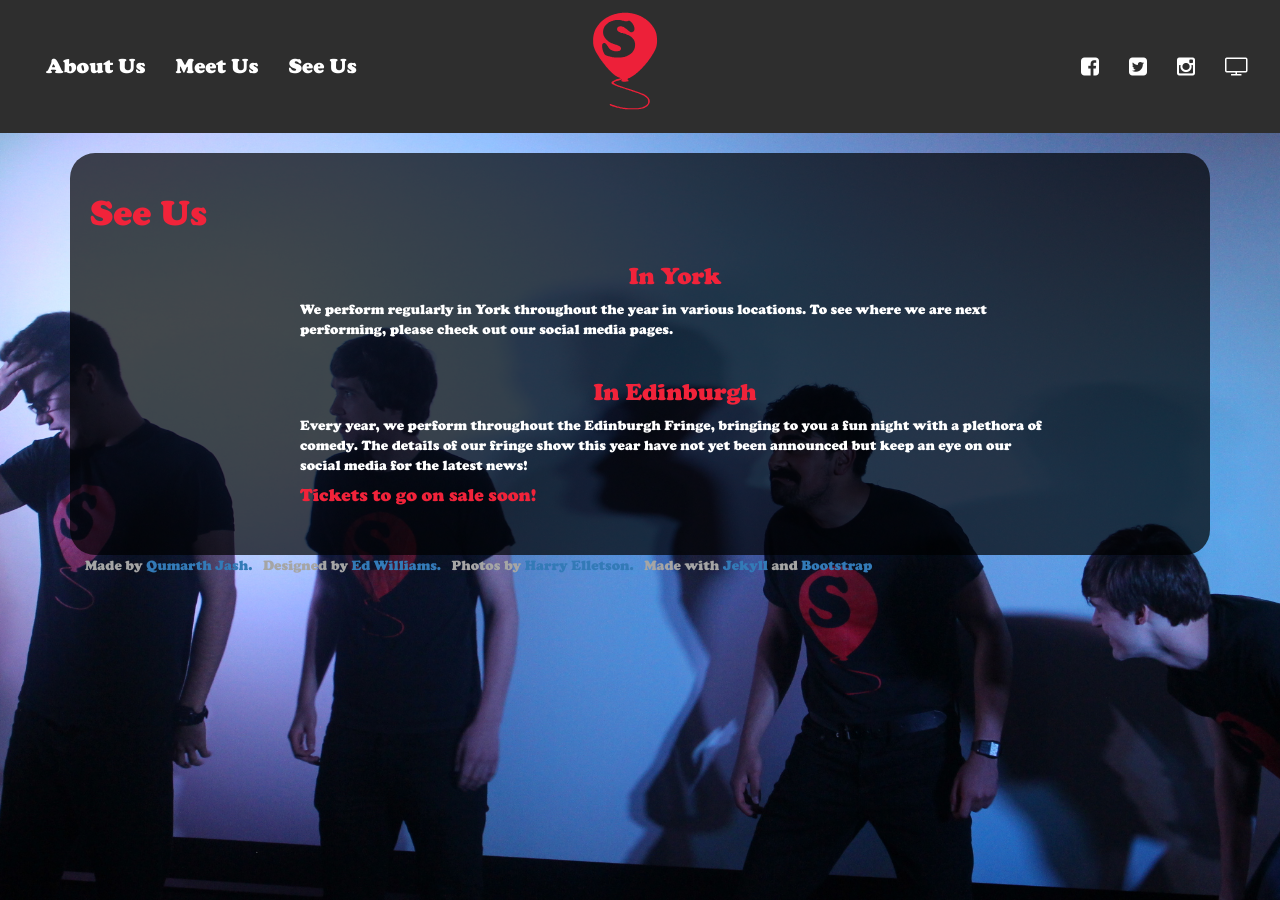
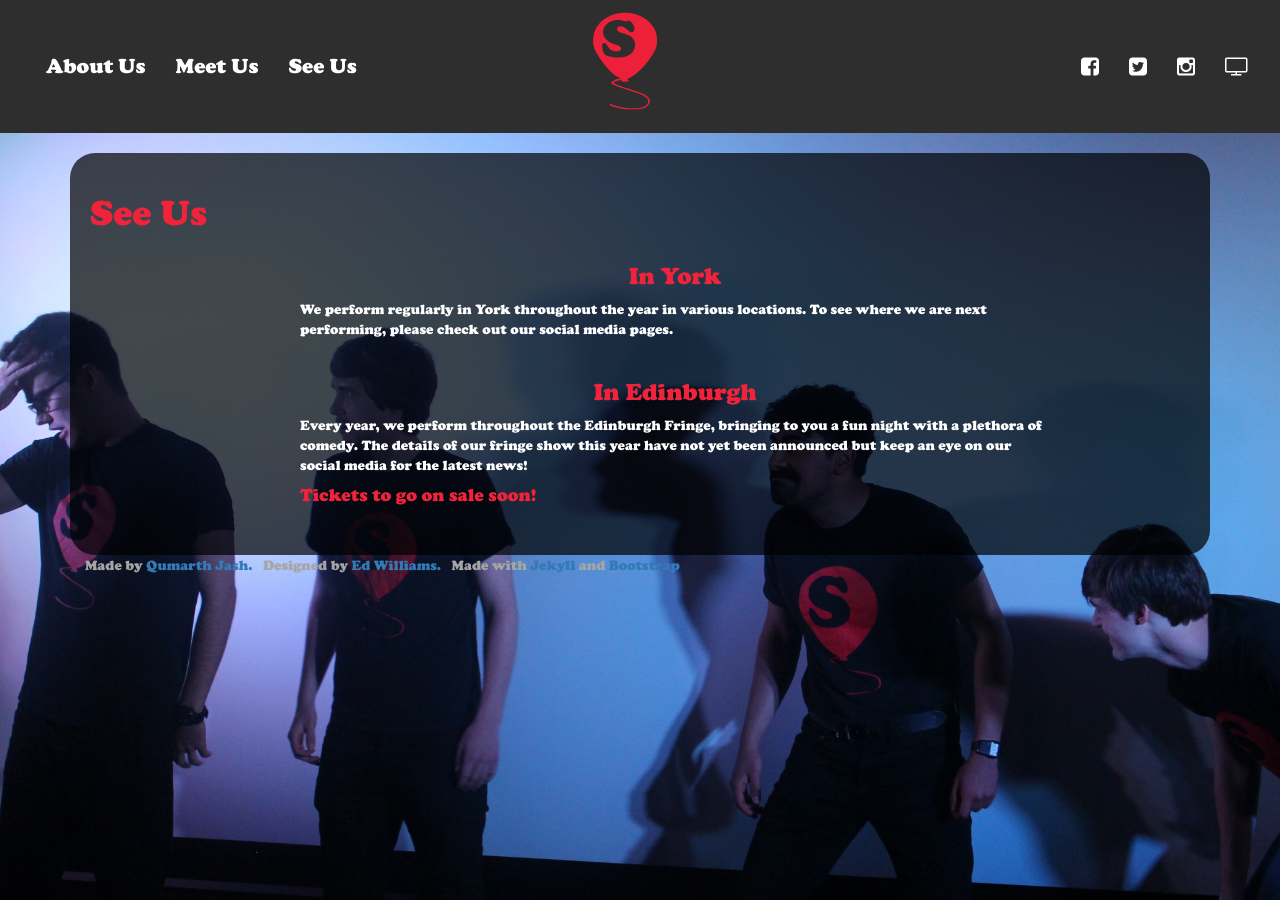
Before and after one commit to ComedySoc/shambles-website, a Jekyll site: the page built from see.html, in a window 1280 px wide. Built offline with Jekyll 4.4.1, drawn with Linux system fonts in a browser that asks for light colours; nearby versions of some CDN libraries.

Commit message:
Remove Harry Elletson creds

```diff
--- a/_config.yml
+++ b/_config.yml
@@ -22,8 +22,6 @@ author: Qumarth Jash
 author_website: http://qumarth.uk
 designer: Ed Williams
 designer_website: http://twitter.com/Edface
-photographer: Harry Elletson
-photographer_website: http://hlhelletson.wixsite.com/portfolio
 
 # Build settings
 markdown: kramdown
--- a/_includes/footer.html
+++ b/_includes/footer.html
@@ -4,8 +4,6 @@
     &nbsp;
     Designed by <a href="{{site.designer_website}}">{{site.designer}}.</a>
     &nbsp;
-    Photos by <a href="{{site.photographer_website}}">{{site.photographer}}.</a>
-    &nbsp;
     Made with <a href="http://jekyllrb.com">Jekyll</a> and <a href="http://getbootstrap.com">Bootstrap</a>
     </p>
   </div>
```
